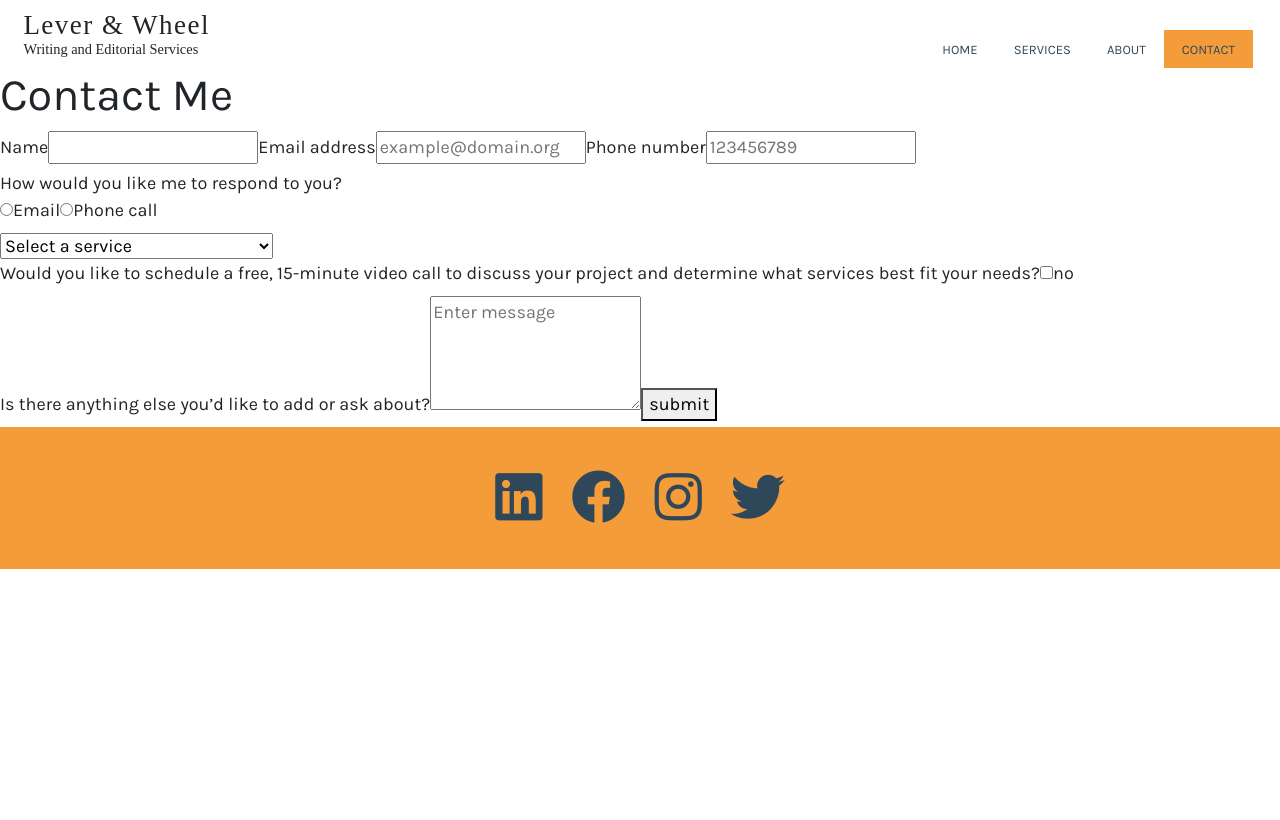
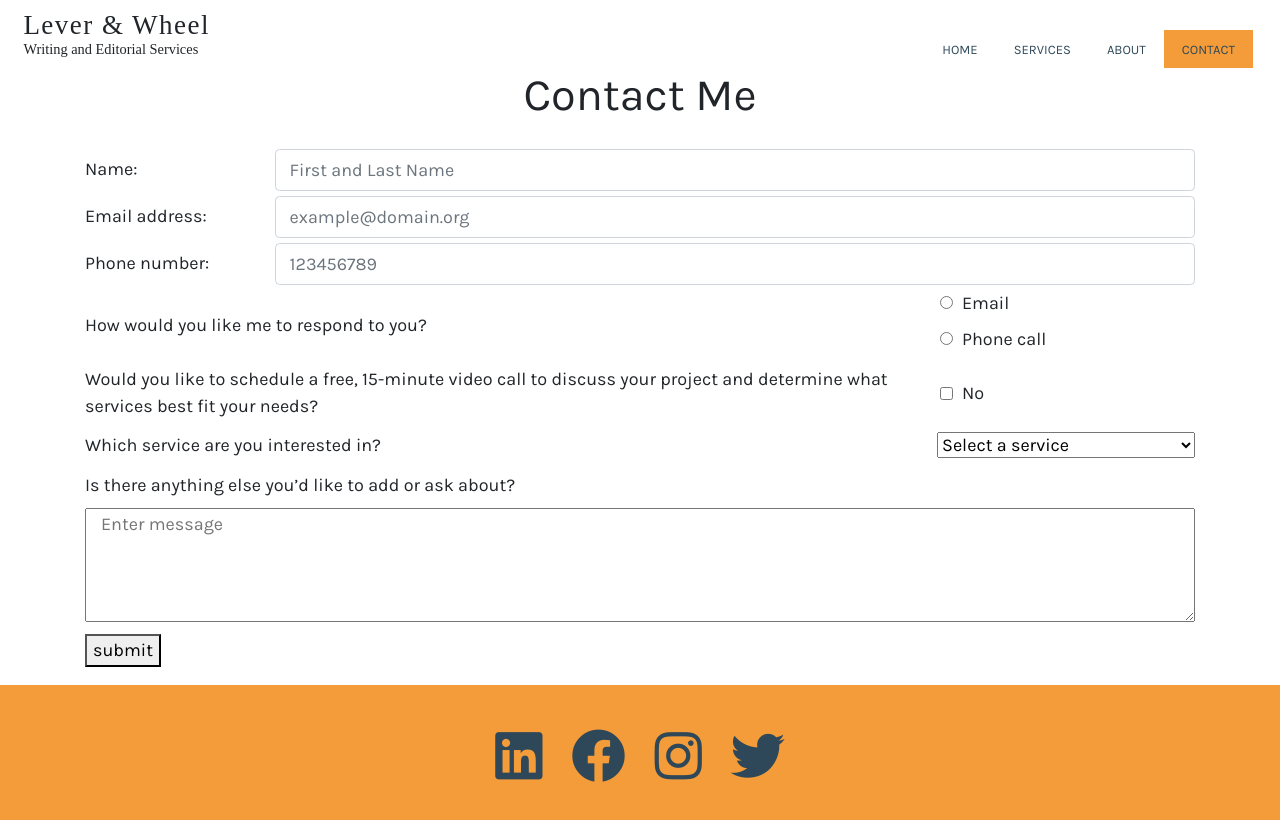
Before and after one commit to dinaporia/lever-wheel, a React (Create React App) app: page /contact in a window 1280 px wide. Shown: the top 820 px of the page. Built offline with nearby package versions, Linux system fonts and the light colour scheme; a web font is replaced by a local one.

Commit message:
added bs grid styling to contact form

```diff
--- a/src/components/FormFields.js
+++ b/src/components/FormFields.js
@@ -5,13 +5,16 @@ import * as Yup from 'yup';
 const TextInput = ({ label, ...props }) => {
     const [field, meta] = useField(props);
     return (
-        <>
-            <label htmlFor={props.id || props.name}>{label}</label>
-            <input className='text-input' {...field} {...props} />
+        <div className='row mb-1 d-flex align-items-center'>
+            <label htmlFor={props.id || props.name} className='col-sm-2 col-form-label'>{label}</label>
+            <div className='col-sm-10'>
+            <input className='text-input form-control' {...field} {...props} />
+
             {meta.touched && meta.error ? (
                 <div className='error'>{meta.error}</div>
             ) : null }
-        </>
+            </div>
+        </div>
     );
 };
 
@@ -35,7 +38,7 @@ const ContactForm = ({services}) => {
 
     return (
         <Fragment>
-            <h1>Contact Me</h1>
+            <h1 className='text-center'>Contact Me</h1>
             <Formik
                 initialValues={{
                     name: '',
@@ -64,8 +67,8 @@ const ContactForm = ({services}) => {
                         .required('Required'),
                     services: Yup.string()
                         .oneOf(
-                            ['Copyediting', 'Developmental editing', 'Tutoring or Writing Coaching', 'Application Essay package', 'Other'],
-                            'Please select contact method'
+                            ['Copyediting', 'Developmental editing', 'Tutoring or Writing Coaching', 'Application Essay Package', 'Other'],
+                            'Please select a service'
                         )
                         .required('Required'),
                     // call: Yup.boolean()
@@ -84,27 +87,27 @@ const ContactForm = ({services}) => {
                 >
                  {({ values, errors, touched }) => {
                     return(
-                    <Form>
+                    <Form className='container py-3'>
                         <TextInput
-                            label='Name'
+                            label='Name:'
                             name='name'
                             type='text'
-                            placeholer='Your full name goes here'
+                            placeholder='First and Last Name'
                         />
                         <TextInput
-                            label='Email address'
+                            label='Email address:'
                             name='email'
                             type='email'
                             placeholder='example@domain.org'
                         />
                         <TextInput
-                            label='Phone number'
+                            label='Phone number:'
                             name='phone'
                             type='text'
                             placeholder='123456789'
                         />
 
-                        <div id='method-group'>How would you like me to respond to you?</div>
+                        {/* <div id='method-group'>How would you like me to respond to you?</div>
                         <div role='group' aria-labelledby='method-group'>
                             <label>
                                 <Field type='radio' name='method' value='Email' />
@@ -115,30 +118,68 @@ const ContactForm = ({services}) => {
                                 Phone call
                             </label>
                             {errors.method ? (<div className='error'>{errors.method}</div>) : null}
+                        </div>  */}
+
+                        <fieldset className='row mb-1'>
+                            <div id='method-group' className='col-sm-9 d-flex align-items-center'>How would you like me to respond to you?</div>
+                            <div className='col-sm-3'>
+                                <div className='row'>
+                                    <label className='col-12'>
+                                        <Field type='radio' name='method' value='Email' className='mr-2'/>
+                                        Email
+                                    </label>
+                                </div>
+                                <div className='row'>
+                                    <label className='col-12'>
+                                        <Field type='radio' name='method' value='Phone call' className='mr-2'/>
+                                        Phone call
+                                    </label>
+                                </div>
+                                {errors.method ? (<div className='error'>{errors.method}</div>) : null}
+                            </div>
+                        </fieldset>
+
+                        <label className='row mb-1'>
+                            <div className='col-sm-9'>
+                                Would you like to schedule a free, 15-minute video call to discuss your project and determine what services best fit your needs?
+                            </div>
+                            <div className='col-sm-3 d-flex align-items-center'>
+                                <Field type='checkbox' name='call' className='mr-2' />
+                                {(values.call ? 'Yes' : 'No')}
                             </div>
 
+                        </label>
+
+                        <fieldset className='row mb-1 d-flex align-items-center'>
+                            <label htmlFor='services' className='col-sm-6 col-form-label'>Which service are you interested in?</label>
+                            <div className='col-sm-6 text-right'>
                                 <Field name='services' as='select' className='select-fields'>
                                     <option value=''>Select a service</option>
                                         {serviceOptions}
                                     <option value='Other'>Other</option>
                                 </Field>
                                 {(errors.services && touched.services) ? (<div className='error'>{errors.services}</div>) : null}
-                        <label>
-                        Would you like to schedule a free, 15-minute video call to discuss your project and determine what services best fit your needs?
-                            <Field type='checkbox' name='call' />
-                            {(values.call ? 'yes' : 'no')}
+                            </div>
+
+
+                        </fieldset>
+
+                        <fieldset className='row mb-1'>
+                        <label htmlFor='additional' className='col-12'>
+                            Is there anything else you’d like to add or ask about?
                         </label>
-
-                        <label>
-                        Is there anything else you’d like to add or ask about?
+                        <div className='col-12'>
                         <Field
                                 name='additional'
                                 as='textarea'
                                 rows={4}
                                 placeholder='Enter message'
+                                className='col-12 '
                             >
                         </Field>
-                        </label>
+                        </div>
+
+                        </fieldset>
 
                 <button type='submit'>submit</button>
                     </Form>
--- a/src/content.js
+++ b/src/content.js
@@ -37,7 +37,7 @@ const servicesContent = [
         ]
     },
     {
-        name: "Writing Tutoring and Coaching",
+        name: "Tutoring or Writing Coaching",
         price: "$225",
         description: [
             ""
```
Lines whose indentation alone changed are shown as unchanged.
